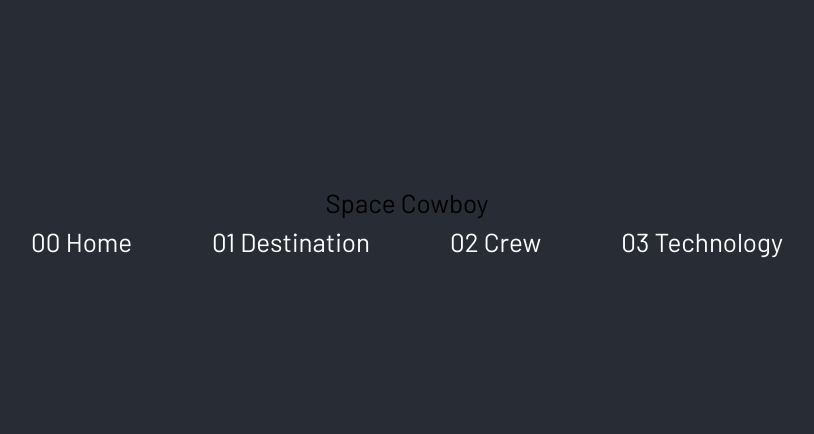
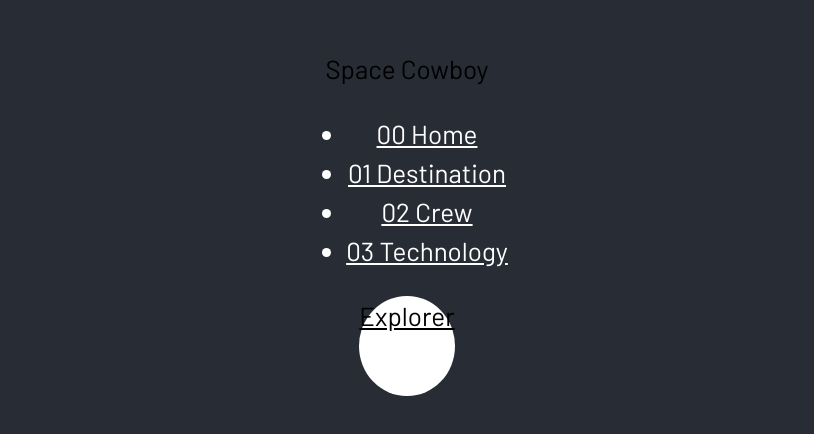
Before and after one commit to DavidofOrange/space-tourism-website, a React (Create React App) app: page / in a window 1280 px wide. Shown: the part 178-612 px from the top of the page, without its empty margins (233-1047 px from the left). Built offline with nearby package versions, Linux system fonts and the light colour scheme; a web font is replaced by a local one.

Commit message:
added a button component

```diff
--- a/src/App.js
+++ b/src/App.js
@@ -1,5 +1,6 @@
 import './App.css';
 import Nav from "./components/Nav"
+import Explorer from "./components/Explorer";
 
 function App() {
   return (
@@ -8,7 +9,7 @@ function App() {
       <header className="App-header">
       <p>Space Cowboy</p>
          <Nav />
-
+         <Explorer />
       </header>
     </div>
   );
--- /dev/null
+++ b/src/components/CSS/Explorer.css
@@ -0,0 +1,7 @@
+.explorer-button {
+    background-color: white;
+    color: black;
+    border-radius: 50%;
+    height: 100px;
+    display: grid;
+}
--- a/src/components/CSS/Nav.css
+++ b/src/components/CSS/Nav.css
@@ -1,3 +1,8 @@
-.nav-bar {
+.nav-bar ul li a {
     gap: 5rem;
+    color: white;
 }
+
+li {
+    text-decoration: none;
+}
--- /dev/null
+++ b/src/components/Explorer.jsx
@@ -0,0 +1,12 @@
+import React from 'react';
+import "./CSS/Explorer.css";
+
+function Explorer() {
+    return (
+        <div>
+          <a href="#" className="explorer-button">Explorer</a>
+        </div>
+    )
+}
+
+export default Explorer;
--- a/src/components/Nav.jsx
+++ b/src/components/Nav.jsx
@@ -4,12 +4,14 @@ import "./CSS/Nav.css";
 
 function Nav() {
     return (
-        <div className="nav-bar container flex font-white">
-            <div className="nav-icon">00 Home</div>
-            <div className="nav-icon">01 Destination</div>
-            <div className="nav-icon">02 Crew</div>
-            <div className="nav-icon">03 Technology</div>
-        </div>
+        <nav className="nav-bar container flex font-white">
+          <ul >
+            <li><a href="#" className="nav-icon">00 Home</a></li>
+            <li><a href="#" className="nav-icon">01 Destination</a></li>
+            <li><a href="#" className="nav-icon">02 Crew</a></li>
+            <li><a href="#" className="nav-icon">03 Technology</a></li>
+          </ul>
+        </nav>
     );
 };
 
--- a/src/index.css
+++ b/src/index.css
@@ -100,7 +100,7 @@ code {
 }
 
 /* .flow > * + * {
-  margin-top: 1rem;
+  margin-top: var(--flow-space, 1rem);
   outline: 1px solid red;
 } */
 
```
